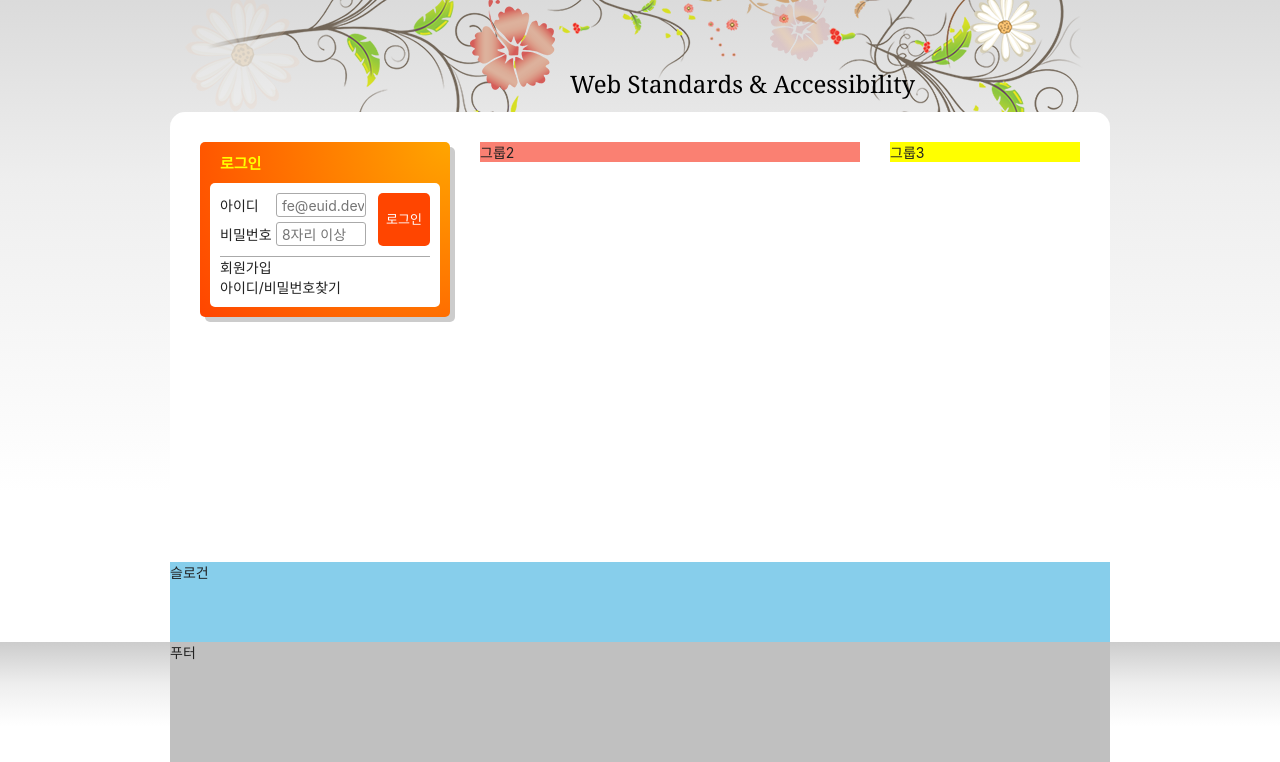
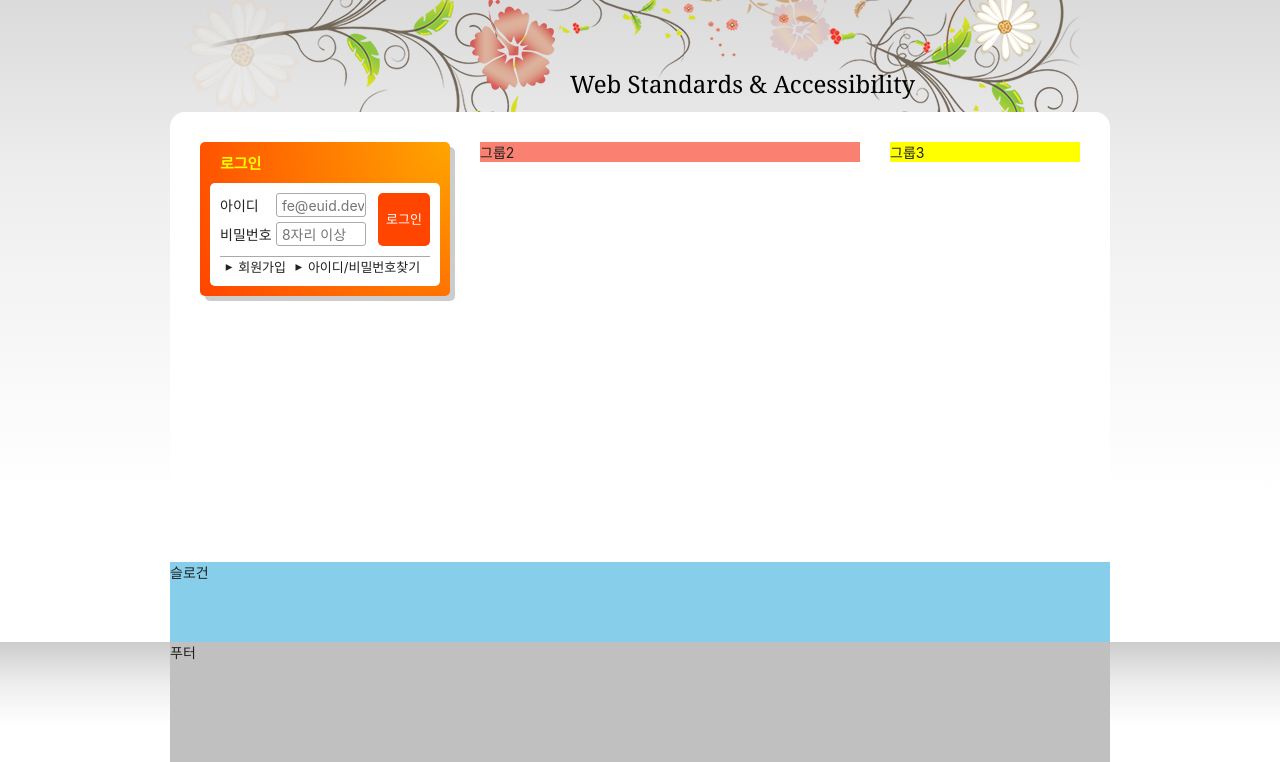
Before and after one commit to seohyun0620/HTML5, a plain HTML site: page index.html in a window 1280 px wide. Shown: the part 135-897 px from the top of the page. Drawn offline with Linux system fonts and the light colour scheme; a web font is replaced by a local one.

Commit message:
로그인 완성

```diff
--- a/styles/style.css
+++ b/styles/style.css
@@ -361,17 +361,18 @@ text-indent: 10px; /*들여쓰기 */
   padding-bottom: 5px;
 }
 .user-email, .user-pw{
-  /* background-color: aqua; */
+  /* background-color: palegreen; */
   margin-bottom: 5px;
 
 }
 
 .login-form label{ /* 아이디 비밀번호 */
+  /* background-color: #e85e2c; */
   display: inline-block;
-  /* background-color: #e85e2c; */
   width: 52px
 }
 .login-form input{
+  /* background-color: aqua; */
   width: 90px;
   height: 24px;
   border: 1px solid #aaa;
@@ -395,8 +396,35 @@ font-size: 13px;
   background-color: #fff;
   border-radius: 0 0 5px 5px;
   padding: 0 10px 10px 10px;
+  font-size: 13px;
 }
-
+.sign li{
+  display: inline-block;
+}
+/* .sign a{
+  line-height :20px;
+  아이디,비밀번호찾기 오른쪽으로 해보기
+} */
+/*li보다 a에 주는게 더 효과적,
+li에 주면 a를 블록으로 만들어야하고 공백생김(아이콘과 글자 떨어짐)
+a에 주면 아이콘 눌러도 이동 */
+.sign a::before{
+  content: "\e804";
+  /* 글꼴 알려주기 */
+  font-family: 'fontello';
+  font-weight: normal;
+  text-decoration: inherit;
+  display: inline-block;
+  width: 1em;
+  margin-right: .2em;
+  text-align: center;
+  font-variant: normal;
+  text-transform: none;
+  line-height: 1em;
+  margin-left: .2em;
+  -webkit-font-smoothing: antialiased;
+  -moz-osx-font-smoothing: grayscale;
+}
 /* 슬로건 */
 .slogan{
   background: skyblue;
```
